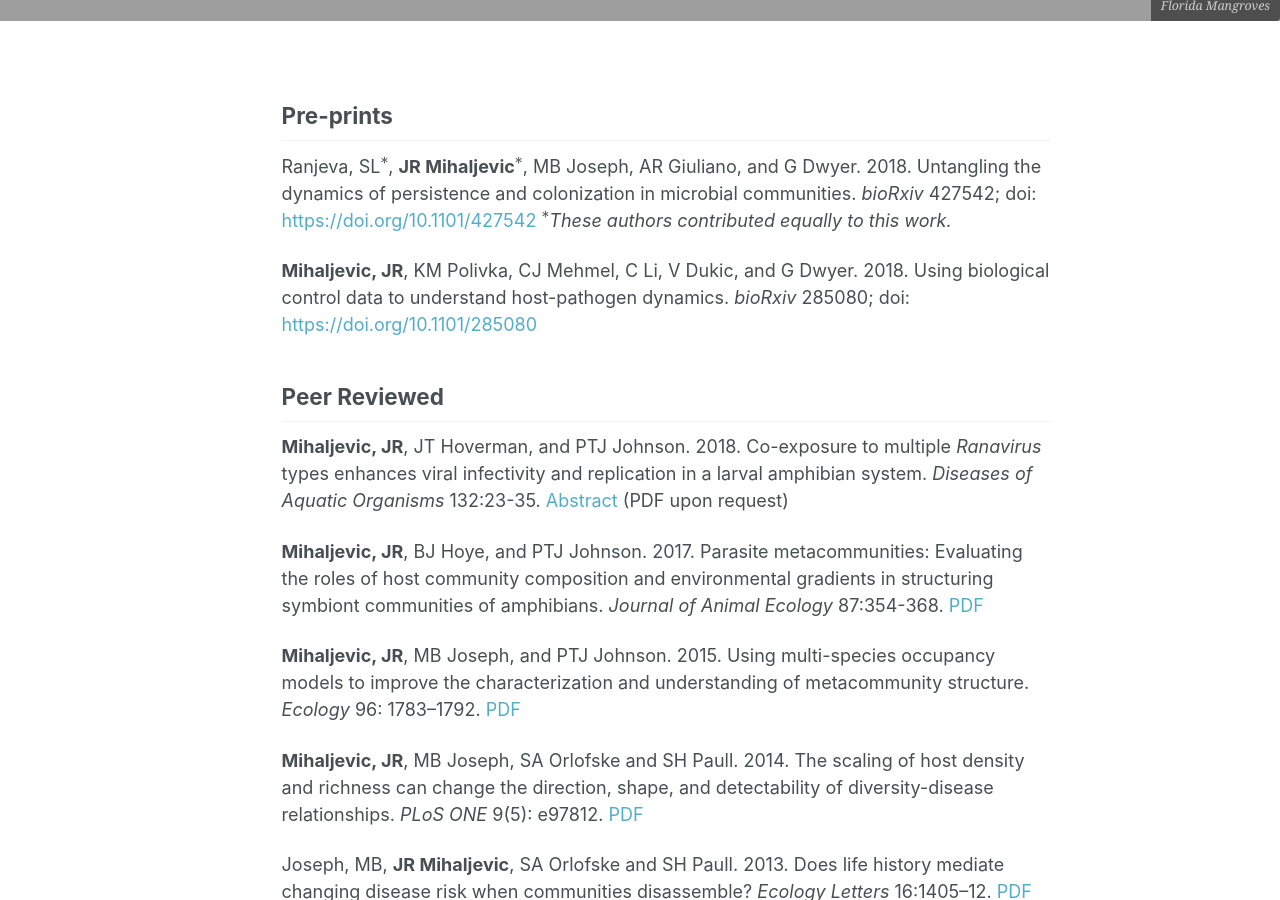
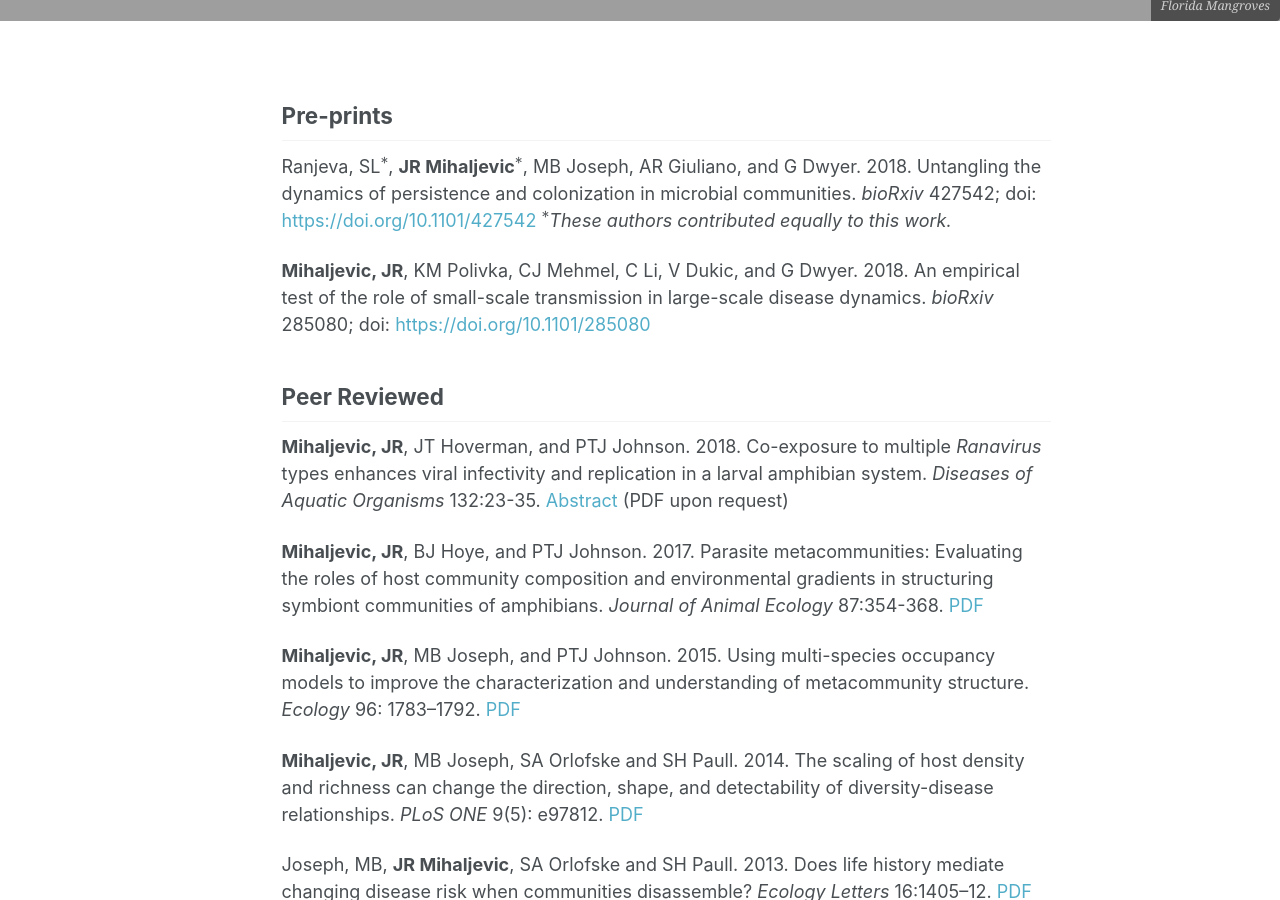
Before and after one commit to jrmihalj/jrmihalj.github.io, a Jekyll site: the page built from _pages/pubs.md, in a window 1280 px wide and 900 px high, scrolled down 1021 px. Built offline with Jekyll 4.4.1, drawn with Linux system fonts in a browser that asks for light colours; formulas are drawn with MathJax 3; our own code applies the rules of GitHub Pages for plain Markdown files.

Commit message:
update ms title for pre-print

```diff
--- a/_pages/pubs.md
+++ b/_pages/pubs.md
@@ -13,7 +13,7 @@ permalink: /publications/
 Ranjeva, SL$^{\*}$, **JR Mihaljevic**$^{\*}$, MB Joseph, AR Giuliano, and G Dwyer. 2018. Untangling the dynamics of persistence and colonization in microbial communities. *bioRxiv* 427542; doi: [https://doi.org/10.1101/427542](https://doi.org/10.1101/427542){:target="_blank"}
 $^{\*}$*These authors contributed equally to this work.*
 
-**Mihaljevic, JR**, KM Polivka, CJ Mehmel, C Li, V Dukic, and G Dwyer. 2018. Using biological control data to understand host-pathogen dynamics. *bioRxiv* 285080; doi: [https://doi.org/10.1101/285080](https://doi.org/10.1101/285080){:target="_blank"}
+**Mihaljevic, JR**, KM Polivka, CJ Mehmel, C Li, V Dukic, and G Dwyer. 2018. An empirical test of the role of small-scale transmission in large-scale disease dynamics. *bioRxiv* 285080; doi: [https://doi.org/10.1101/285080](https://doi.org/10.1101/285080){:target="_blank"}
 
 
 ## Peer Reviewed
```
